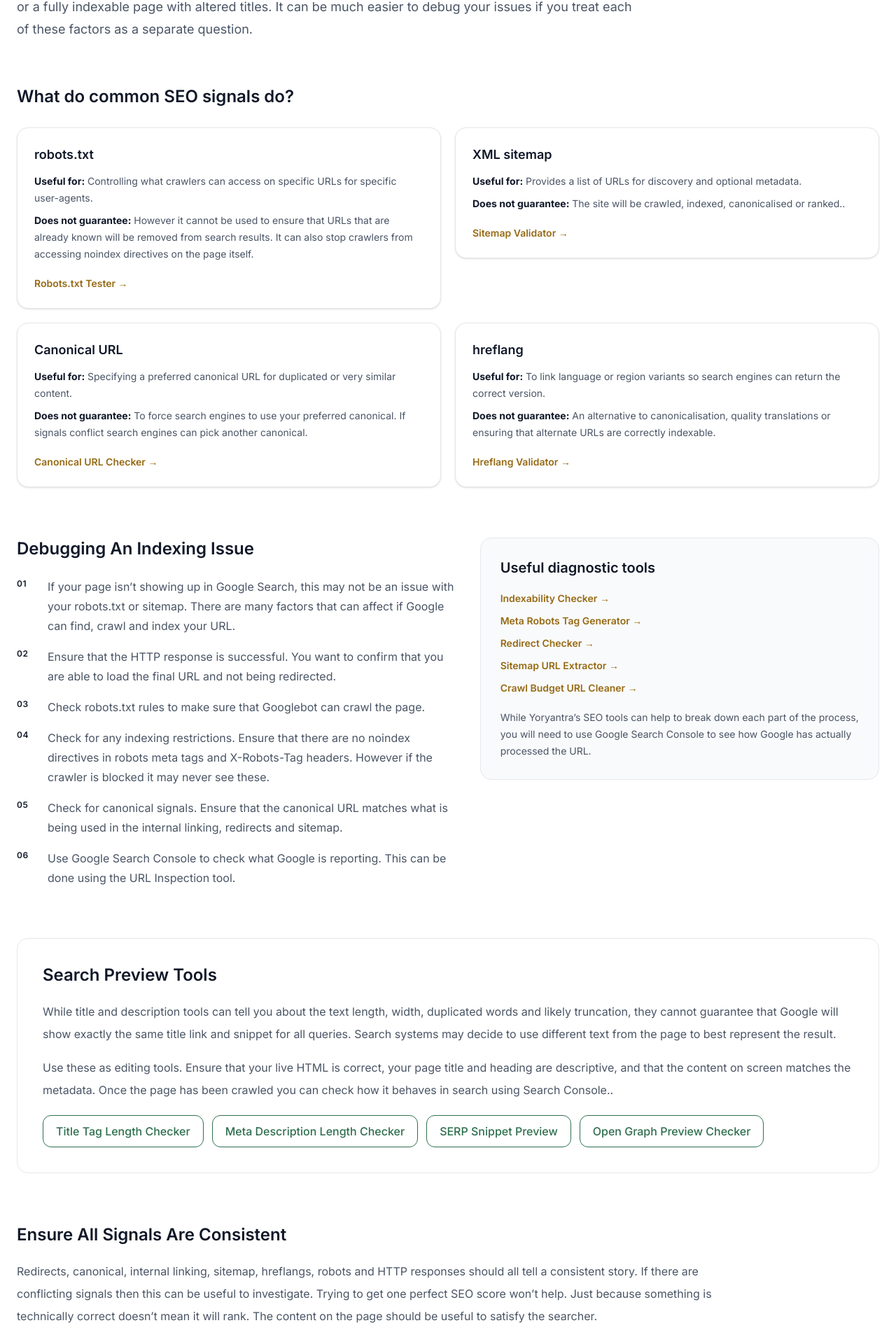
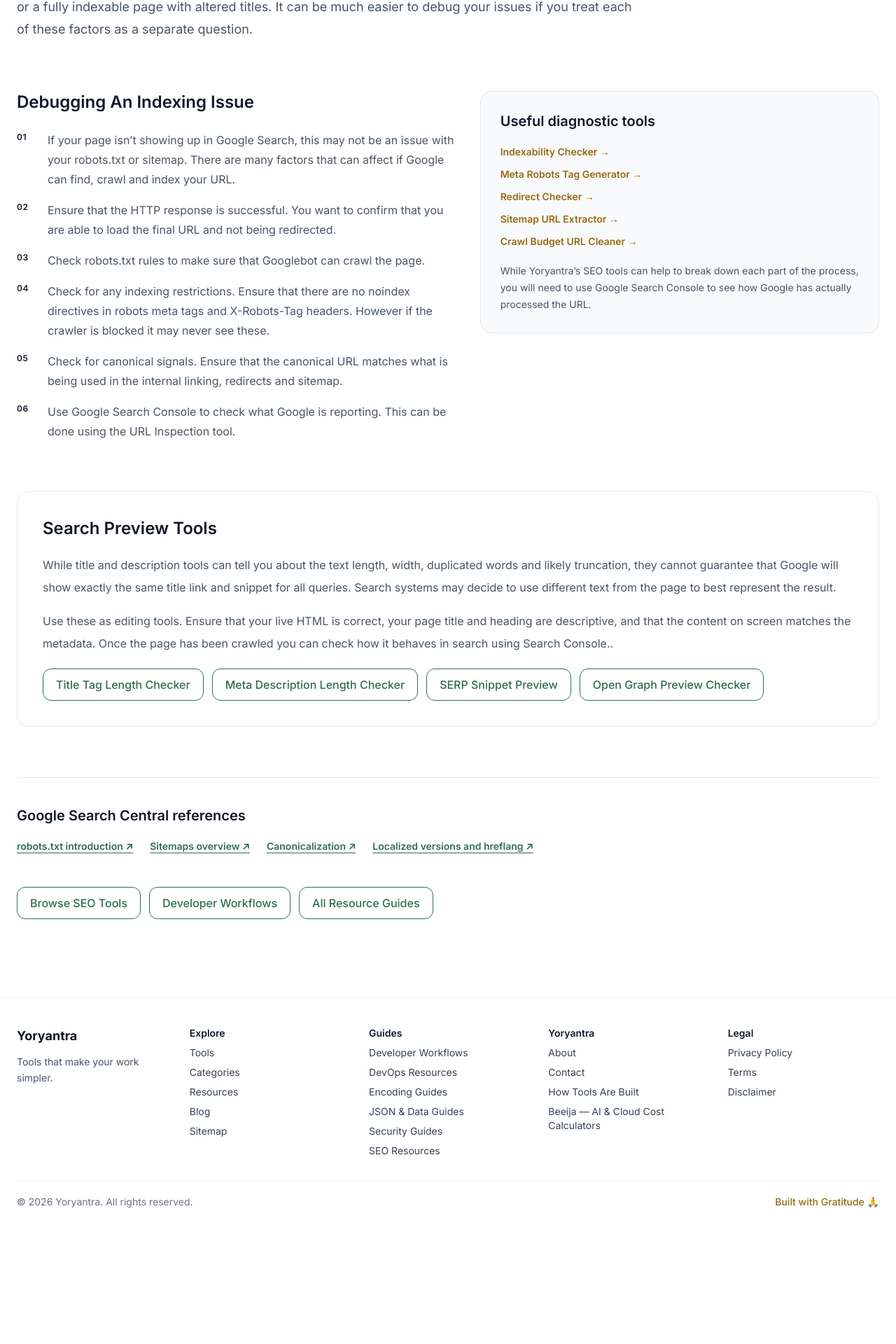
Before and after one commit to vaarunsonawwane-ops/yoryantra-new, a Next.js app: page /seo-resources in a window 1280 px wide. Shown: the part 299-2219 px from the top of the page at 70% size. After the commit the page ends 2066 px from the top, so only its background shows below. Built offline with nearby package versions, Linux system fonts and the light colour scheme.

Commit message:
Seo resource page update 1

```diff
--- a/app/seo-resources/page.tsx
+++ b/app/seo-resources/page.tsx
@@ -1,35 +1,4 @@
 import Link from "next/link";
-
-const signalCards = [
-  {
-    title: "robots.txt",
-    does: "Controlling what crawlers can access on specific URLs for specific user-agents.",
-    not: "However it cannot be used to ensure that URLs that are already known will be removed from search results. It can also stop crawlers from accessing noindex directives on the page itself.",
-    href: "/tools/robots-txt-tester",
-    label: "Robots.txt Tester",
-  },
-  {
-    title: "XML sitemap",
-    does: "Provides a list of URLs for discovery and optional metadata.",
-    not: "The site will be crawled, indexed, canonicalised or ranked..",
-    href: "/tools/sitemap-validator",
-    label: "Sitemap Validator",
-  },
-  {
-    title: "Canonical URL",
-    does: "Specifying a preferred canonical URL for duplicated or very similar content.",
-    not: "To force search engines to use your preferred canonical. If signals conflict search engines can pick another canonical.",
-    href: "/tools/canonical-url-checker",
-    label: "Canonical URL Checker",
-  },
-  {
-    title: "hreflang",
-    does: "To link language or region variants so search engines can return the correct version.",
-    not: "An alternative to canonicalisation, quality translations or ensuring that alternate URLs are correctly indexable.",
-    href: "/tools/hreflang-validator",
-    label: "Hreflang Validator",
-  },
-];
 
 const debugOrder = [
   "If your page isn’t showing up in Google Search, this may not be an issue with your robots.txt or sitemap. There are many factors that can affect if Google can find, crawl and index your URL.",
@@ -84,20 +53,6 @@ export default function Page() {
 			you treat each of these factors as a separate question.
           </p>
         </div>
-
-        <section className="mt-16">
-          <h2 className="text-2xl font-semibold text-gray-900">What do common SEO signals do?</h2>
-          <div className="mt-7 grid gap-5 md:grid-cols-2">
-            {signalCards.map((signal) => (
-              <div key={signal.title} className="self-start rounded-2xl border border-gray-200 bg-white p-6 shadow-sm">
-                <h3 className="text-lg font-semibold text-gray-900">{signal.title}</h3>
-                <p className="mt-3 text-sm leading-6 text-gray-600"><strong className="text-gray-900">Useful for:</strong> {signal.does}</p>
-                <p className="mt-2 text-sm leading-6 text-gray-600"><strong className="text-gray-900">Does not guarantee:</strong> {signal.not}</p>
-                <Link href={signal.href} className="mt-5 inline-flex text-sm font-semibold text-[var(--gold-text)]">{signal.label} →</Link>
-              </div>
-            ))}
-          </div>
-        </section>
 
         <section className="mt-18 grid gap-7 lg:grid-cols-[1fr_0.9fr]">
           <div>
@@ -154,18 +109,6 @@ export default function Page() {
           </div>
         </section>
 
-        <section className="mt-18 max-w-5xl">
-          <h2 className="text-2xl font-semibold text-gray-900">Ensure All Signals Are Consistent</h2>
-          <p className="mt-5 leading-8 text-gray-600">
-            Redirects, canonical, internal linking, sitemap, hreflangs, robots
-			and HTTP responses should all tell a consistent story. If there are
-			conflicting signals then this can be useful to investigate. Trying to
-			get one perfect SEO score won’t help. Just because something is technically
-			correct doesn’t mean it will rank. The content on the page should be useful
-			to satisfy the searcher.
-          </p>
-        </section>
-
         <section className="mt-18 border-t border-gray-200 pt-10">
           <h2 className="text-xl font-semibold text-gray-900">Google Search Central references</h2>
           <div className="mt-5 flex flex-wrap gap-x-6 gap-y-3 text-sm font-semibold">
```
